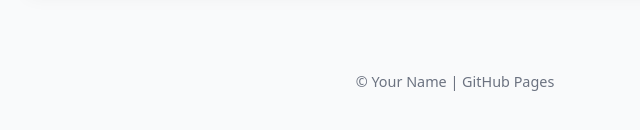
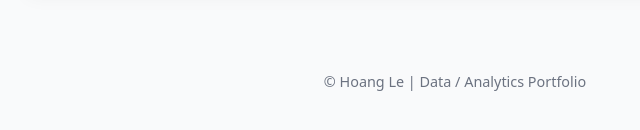
Before and after one commit to hsoang/Dashboards, a plain HTML site: page index.html in a window 1280 px wide. Shown: the part 1084-1214 px from the top of the page, 185-825 px from the left. Drawn offline with Linux system fonts and the light colour scheme.

Commit message:
Update index.html

```diff
--- a/index.html
+++ b/index.html
@@ -43,7 +43,7 @@
   </main>
 
   <footer>
-    <p>© Your Name | GitHub Pages</p>
+    <p>© Hoang Le | Data / Analytics Portfolio</p>
   </footer>
 
 </body>
```
